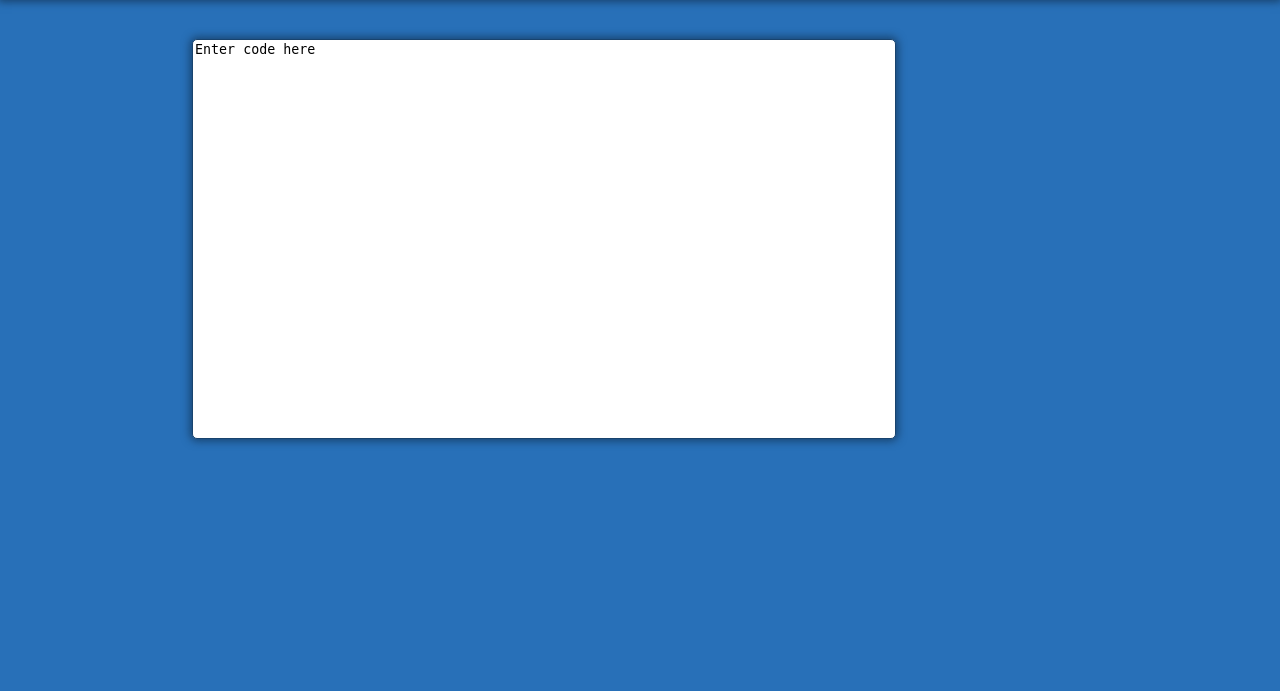
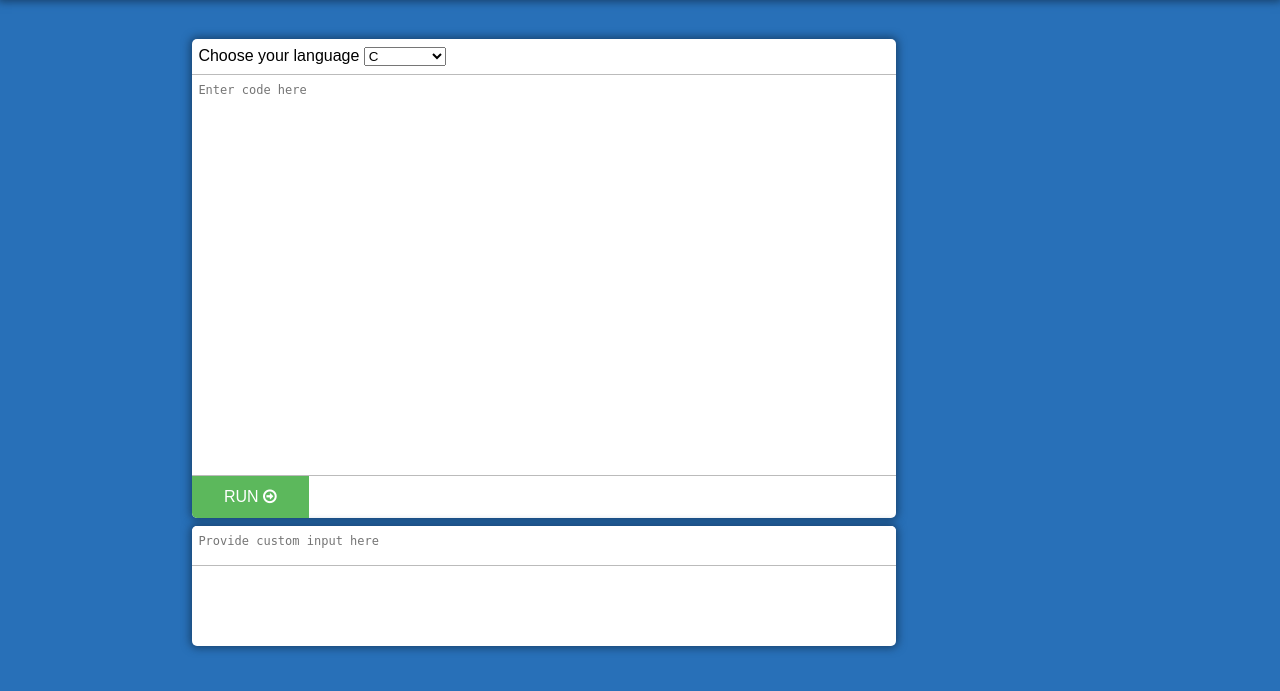
Before and after one commit to ethereal-carnival/Hackathon-IDE, a PHP site: page /code/index.php in a window 1280 px wide. Shown: the part 65-756 px from the top of the page. Run offline with PHP 8.4, Linux system fonts and the light colour scheme.

Commit message:
Code editor front end done

```diff
--- a/assets/css/code.css
+++ b/assets/css/code.css
@@ -3,15 +3,71 @@
 }
 
 #code_wrapper {
+    border-color: #18436e;
+    border-radius: 5px;
+    box-shadow: 0px 0px 8px 2px #18436e;
+    width: 55vw;
+    background-color: #fff;
+}
 
+#header_code {
+    padding: 1vh 0.5vw;
+    border-bottom: 1px solid #bbb;
 }
 
 #code {
+    width: 55vw;
+    height: 50vh;
+    border-bottom-left-radius: 5px;
+    border-bottom-right-radius: 5px;
+}
+
+.input {
     resize: none;
+    overflow: scroll;
+    font-size: 1.5vh;
+    padding: 1vh 0.5vw;
+    border: none;
+}
+
+#code:focus {
+    outline: none;
+}
+
+#footer_code {
+    border-top: 1px solid #bbb;
+    border-bottom-left-radius: 5px;
+    border-bottom-right-radius: 5px;
+}
+
+#run_button {
+    border-bottom-left-radius: 5px;
+    border: none;
+    background: none;
+    background-color: #5cb85c;
+    padding: 1.5vh 2.5vw;
+    font-size: 2vh;
+    color: #fff;
+    cursor: pointer;
+}
+
+#io_wrapper {
+    margin-top: 1vh;
+    border-color: #18436e;
     border-radius: 5px;
-    overflow: scroll;
-    border-color: #18436e;
     box-shadow: 0px 0px 8px 2px #18436e;
     width: 55vw;
-    height: 50vh;
+    background-color: #fff;
+    overflow: hidden;
 }
+
+#input_data {
+    width: 55vw;
+    height: 5vh;
+    border-bottom: 1px solid #bbb;
+}
+
+#output_data {
+    width: 55vw;
+    height: 5vh;
+}
--- a/assets/css/header.css
+++ b/assets/css/header.css
@@ -1,4 +1,4 @@
-header {
+#header {
     display: inline-block;
     padding: 1.5vh 15vw 2.5vh 15vw;
     background-color: white;
--- a/assets/parts/header.php
+++ b/assets/parts/header.php
@@ -1,3 +1,3 @@
-<header>
+<header id="header">
     <a href="/" id="brand"><strong>idE</strong></a>
 </header>
--- a/assets/parts/includes.php
+++ b/assets/parts/includes.php
@@ -2,3 +2,4 @@
 <link href="/assets/css/header.css" rel="stylesheet" />
 <link href="/assets/css/register.css" rel="stylesheet" />
 <link href="/assets/css/code.css" rel="stylesheet" />
+<link rel="stylesheet" href="https://cdnjs.cloudflare.com/ajax/libs/font-awesome/4.7.0/css/font-awesome.min.css">
--- a/code/index.php
+++ b/code/index.php
@@ -9,9 +9,35 @@
 <body>
     <?php include '../assets/parts/header.php'; ?>
     <section id="api">
-        <article id="code_wrapper">
-            <textarea id="code">Enter code here</textarea>
-        </article>
+        <form action="#" method="post">
+            <article id="code_wrapper">
+                <header id="header_code">
+                    Choose your language
+                    <select name="language">
+                    <option value="c">C</option>
+                    <option value="clojure">Clojure</option>
+                    <option value="cpp">C++ 11</option>
+                    <option value="cs">C#</option>
+                    <option value="java">Java</option>
+                    <option value="js">Javascript</option>
+                    <option value="pascal">Pascal</option>
+                    <option value="perl">Perl</option>
+                    <option value="php">PHP</option>
+                    <option value="python">Python</option>
+                    <option value="ruby">Ruby</option>
+                </select>
+                </header>
+                <textarea id="code" class="input" placeholder="Enter code here" name="source_code"></textarea>
+                <footer id="footer_code">
+                    <button id="run_button" name="submit">RUN <i class="fa fa-arrow-circle-o-right" aria-hidden="true"></i></button>
+                </footer>
+            </article>
+
+            <article id="io_wrapper">
+                <textarea class="input" id="input_data" placeholder="Provide custom input here"></textarea>
+                <p class="input" id="output_data"></p>
+            </article>
+        </form>
     </section>
 </body>
 
@@ -19,6 +45,14 @@
 
 <!--
 C
+C++11
+Clojure
 C#
-C++
+Java
+Javascript
+Pascal
+Perl
+PHP
+Python
+Ruby
 -->
```
